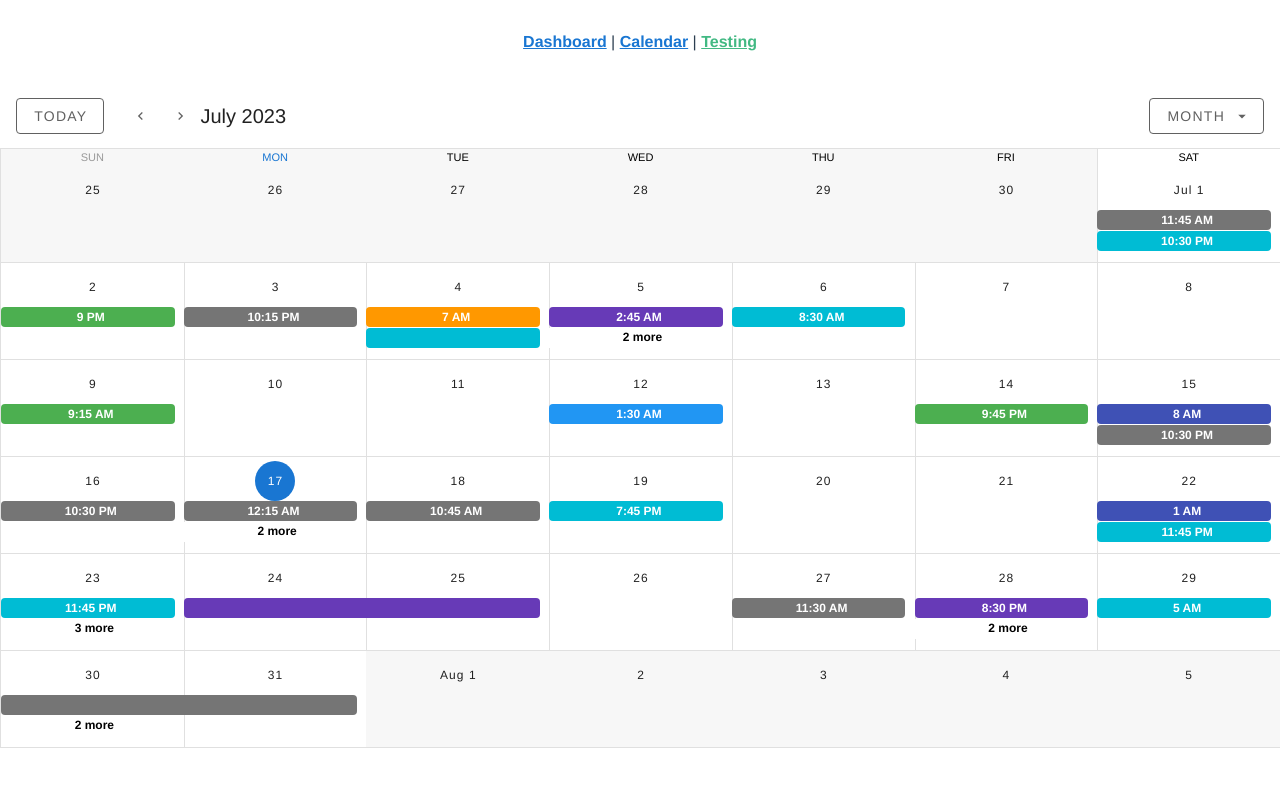
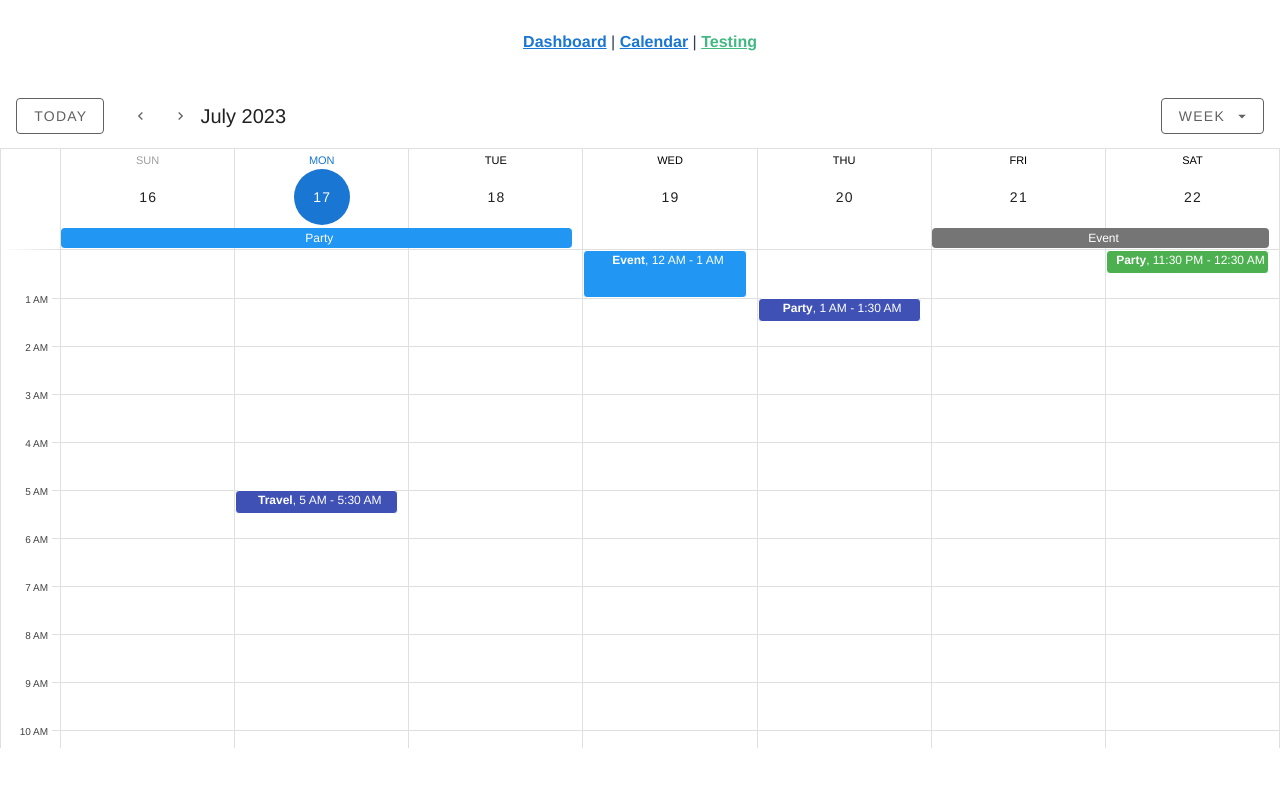
Before and after one commit to cashieeetime/calendar_app, a Vue app: page /#/testing in a window 1280 px wide. Shown: the top 786 px of the page. Built offline with nearby package versions, Linux system fonts and the light colour scheme.

Commit message:
minor edits

```diff
--- a/src/views/TestingView.vue
+++ b/src/views/TestingView.vue
@@ -356,7 +356,7 @@
     export default {
       data: () => ({
         focus: '',
-        type: 'month',
+        type: 'week',
         typeToLabel: {
           month: 'Month',
           week: 'Week',
@@ -369,7 +369,7 @@
         value: '',
         events: [],
         colors: ['blue', 'indigo', 'deep-purple', 'cyan', 'green', 'orange', 'grey darken-1'],
-        // names: ['Meeting', 'Holiday', 'PTO', 'Travel', 'Event', 'Birthday', 'Conference', 'Party'],
+        names: ['Meeting', 'Holiday', 'PTO', 'Travel', 'Event', 'Birthday', 'Conference', 'Party'],
         dragEvent: null,
         dragStart: null,
         createEvent: null,
@@ -379,6 +379,7 @@
         StartTimeMenu: false,
         EndDateMenu: false,
         EndTimeMenu: false,
+
         title: "",
         StartDate: null,
         StartTime: null,
@@ -407,18 +408,11 @@
             } else {
             this.createStart = this.roundTime(mouse)
             this.createEvent = {
-              // name: `Event #${this.events.length}`,
+                name: `Event #${this.events.length}`,
                 color: this.rndElement(this.colors),
                 start: this.createStart,
                 end: this.createStart,
                 timed: true,
-
-              title: "",
-              StartDate: null,
-              StartTime: null,
-              EndDate: null,
-              EndTime: null,
-              description: ""
             }
 
             this.events.push(this.createEvent)
@@ -518,7 +512,7 @@
             const end = start + secondTimestamp
 
             events.push({
-              // name: this.rndElement(this.names),
+              name: this.rndElement(this.names),
               color: this.rndElement(this.colors),
               start,
               end,
@@ -560,7 +554,7 @@
             const second = new Date(first.getTime() + secondTimestamp)
 
             events.push({
-              // name: this.names[this.rnd(0, this.names.length - 1)],
+              name: this.names[this.rnd(0, this.names.length - 1)],
               start: first,
               end: second,
               color: this.colors[this.rnd(0, this.colors.length - 1)],
```
Lines whose indentation alone changed are shown as unchanged.
